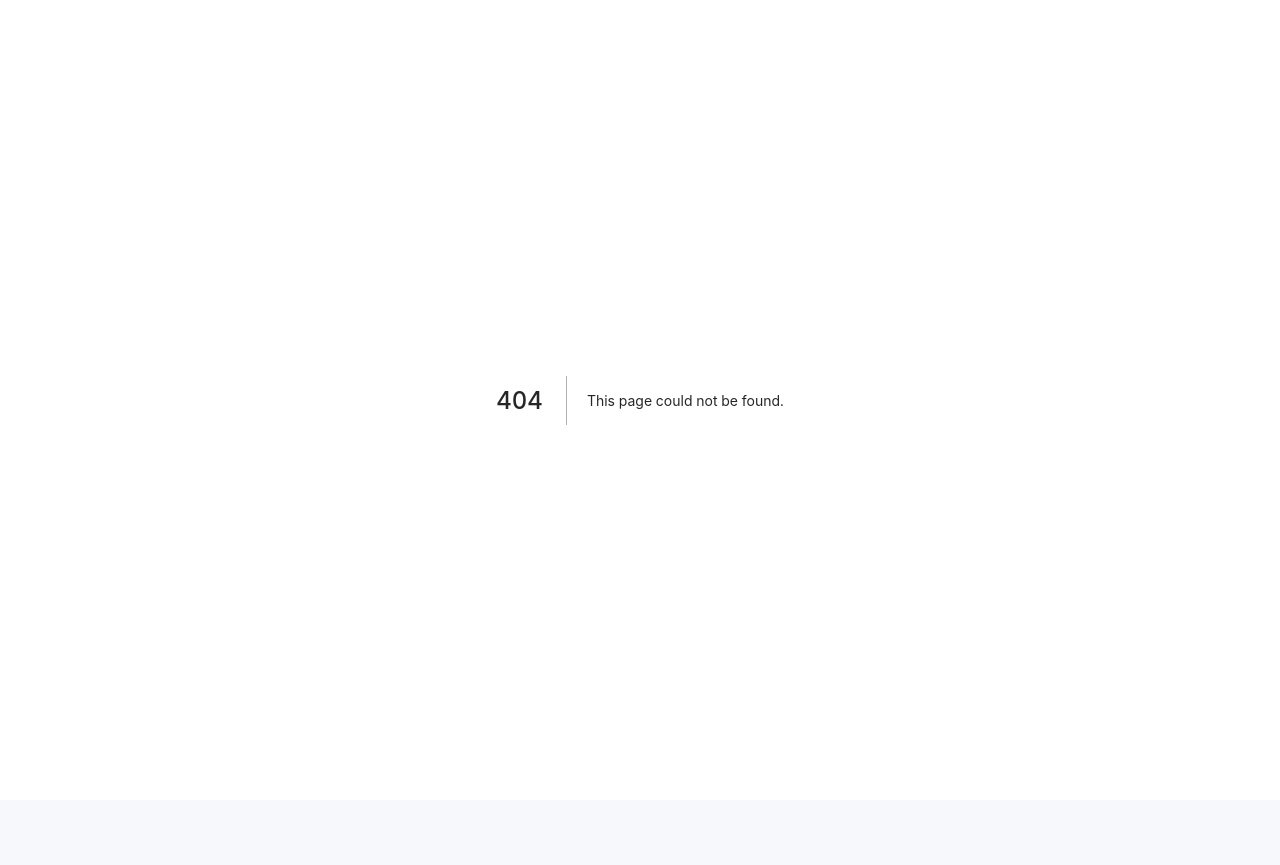
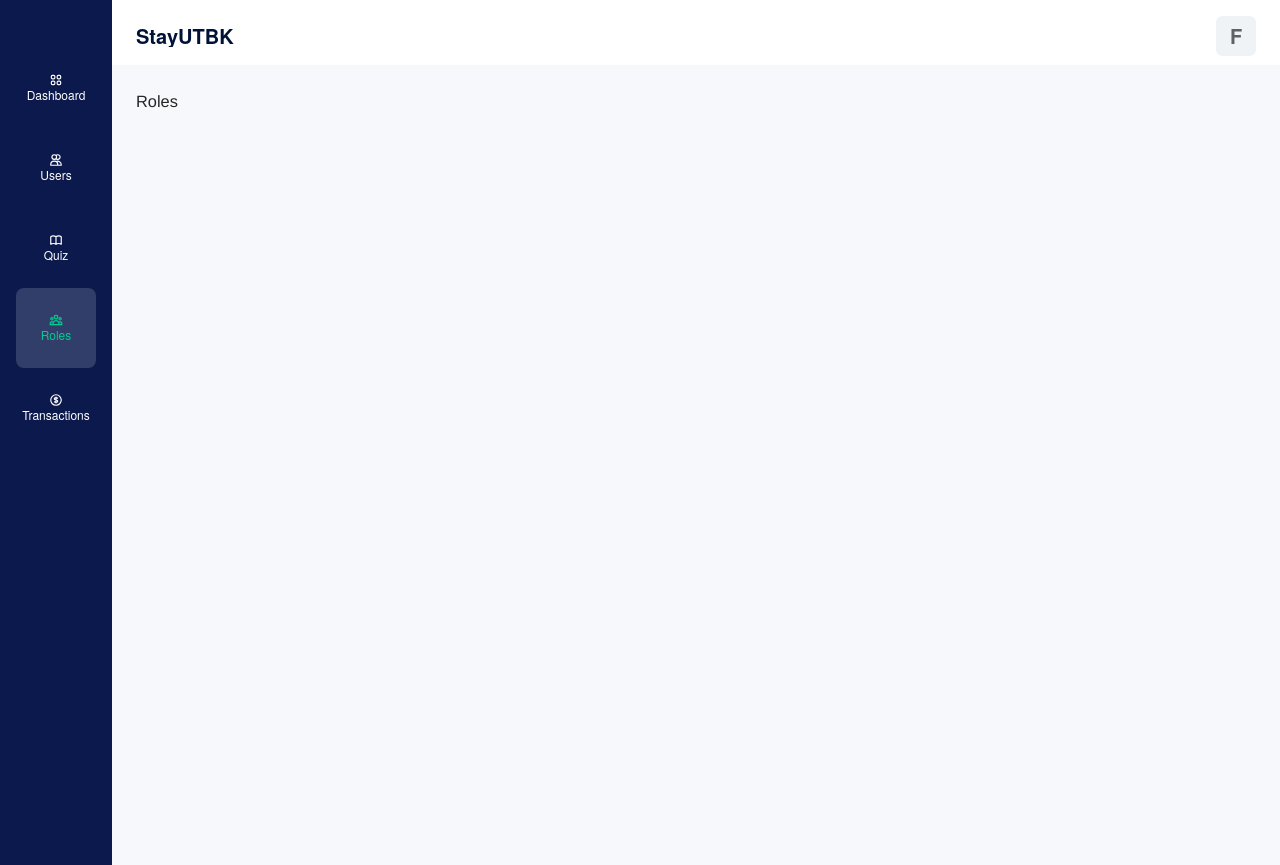
Before and after one commit to finma/stayutbk-owner, a Next.js app: page /roles in a window 1280 px wide. Before the commit this address had no page. Before the commit the page ends 800 px from the top, so only its background shows below. Built offline with nearby package versions, Linux system fonts and the light colour scheme; a web font is replaced by a local one.

Commit message:
[ADD] add roles

```diff
--- a/components/layout/base-sidebar.tsx
+++ b/components/layout/base-sidebar.tsx
@@ -4,6 +4,7 @@ import { Layout, Menu } from "antd";
 import {
   HiOutlineBookOpen,
   HiOutlineCurrencyDollar,
+  HiOutlineUserGroup,
   HiOutlineUsers,
   HiOutlineViewGrid,
 } from "react-icons/hi";
@@ -29,6 +30,11 @@ const BaseSidebar = () => {
       label: "Quiz",
       key: "quiz",
       icon: <HiOutlineBookOpen />,
+    },
+    {
+      label: "Roles",
+      key: "roles",
+      icon: <HiOutlineUserGroup />,
     },
     {
       label: "Transactions",
--- /dev/null
+++ b/pages/roles/index.tsx
@@ -0,0 +1,16 @@
+import { ReactElement } from "react";
+import LayoutMain from "../../components/layout/layout-main";
+
+const RolesPage = () => {
+  return (
+    <div>
+      <h1>Roles</h1>
+    </div>
+  );
+};
+
+RolesPage.getLayout = function getLayout(page: ReactElement) {
+  return <LayoutMain title="StayUTBK - Roles">{page}</LayoutMain>;
+};
+
+export default RolesPage;
```
